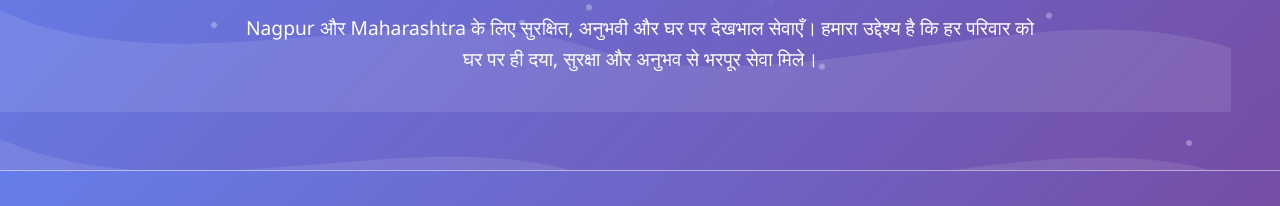
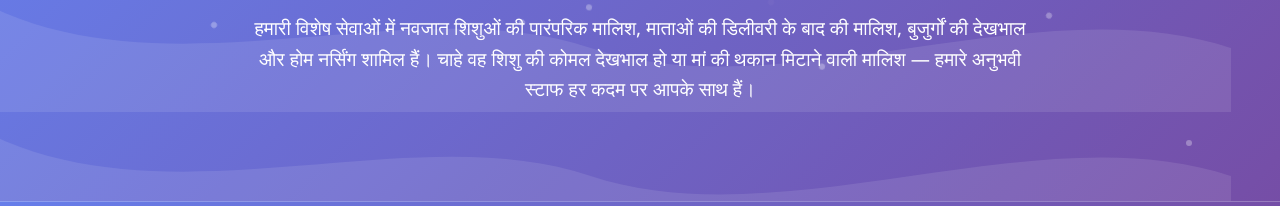
Before and after one commit to LoganSEO-code/patient-care-hindi-site, a plain HTML site: page index.html in a window 1280 px wide. Shown: the part 227-433 px from the top of the page. Drawn offline with Linux system fonts and the light colour scheme.

Commit message:
Update index.html

```diff
--- a/index.html
+++ b/index.html
@@ -484,7 +484,7 @@
         <div class="container">
             <div class="hero-content">
                 <h1>घर पर देखभाल की विश्वसनीय सेवा</h1>
-                <p>Nagpur और Maharashtra के लिए सुरक्षित, अनुभवी और घर पर देखभाल सेवाएँ। हमारा उद्देश्य है कि हर परिवार को घर पर ही दया, सुरक्षा और अनुभव से भरपूर सेवा मिले।</p>
+                <p>हमारी विशेष सेवाओं में नवजात शिशुओं की पारंपरिक मालिश, माताओं की डिलीवरी के बाद की मालिश, बुजुर्गों की देखभाल और होम नर्सिंग शामिल हैं। चाहे वह शिशु की कोमल देखभाल हो या मां की थकान मिटाने वाली मालिश — हमारे अनुभवी स्टाफ हर कदम पर आपके साथ हैं।</p>
             </div>
         </div>
     </section>
```
